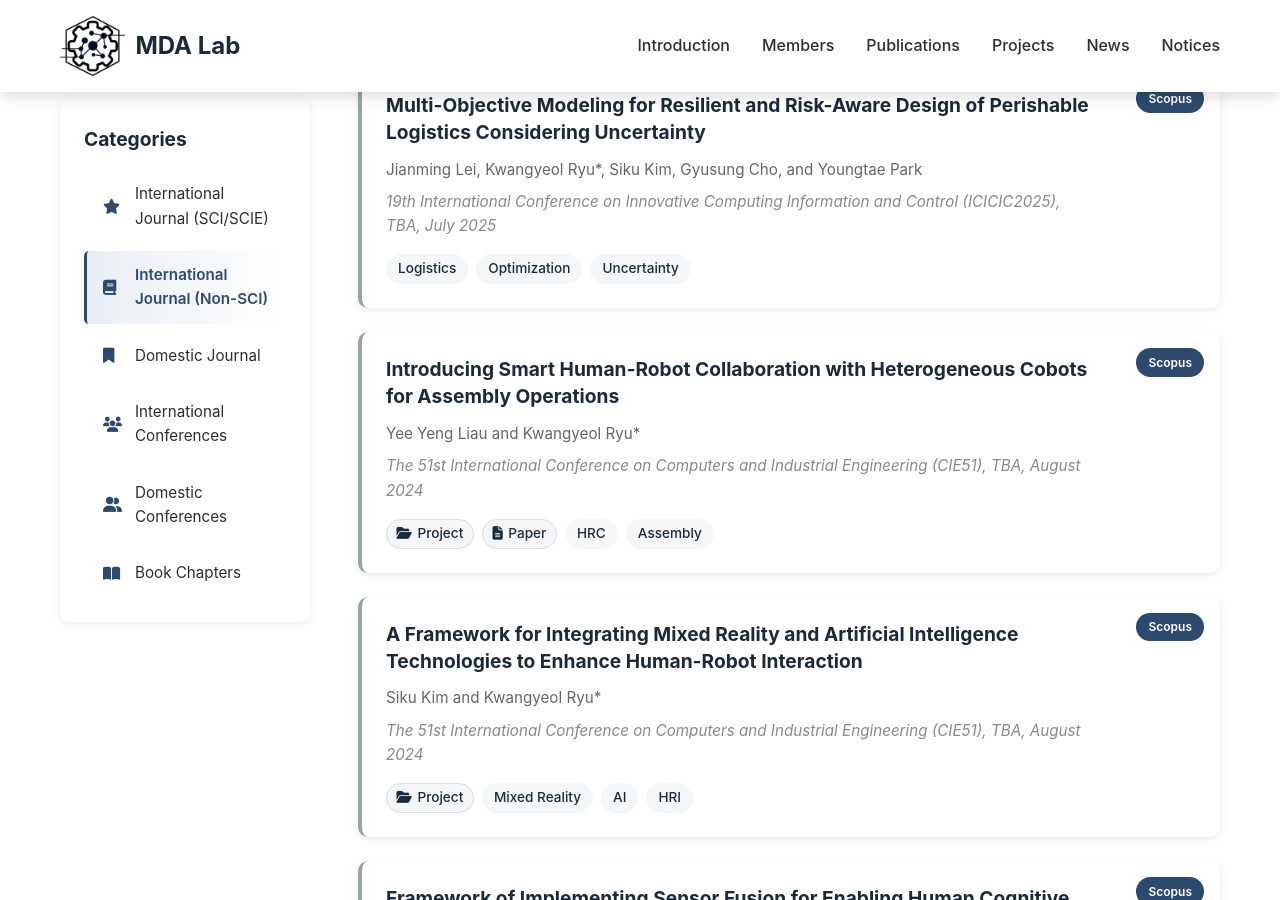
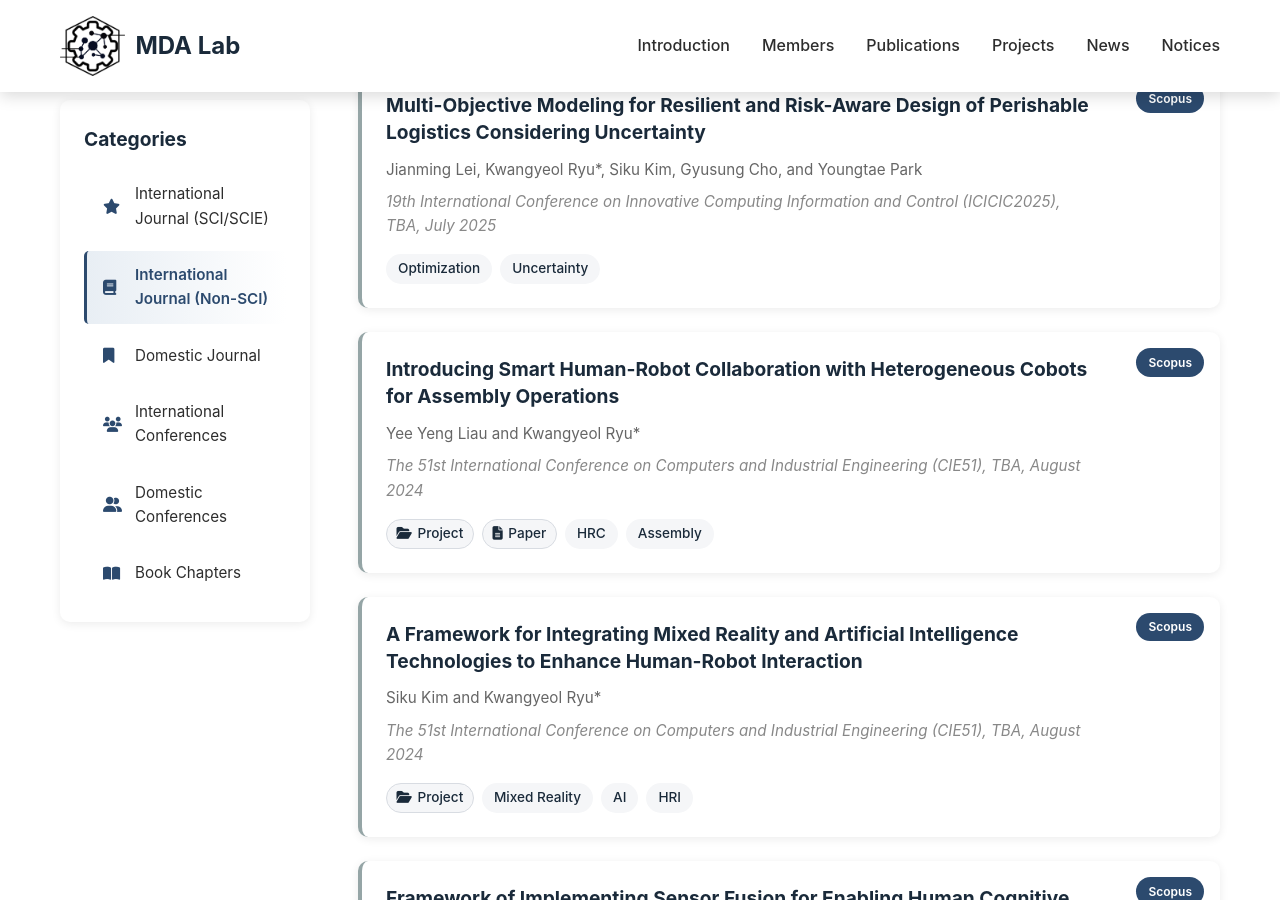
Before and after one commit to PNU-MDA-LAB/PNU-MDA-LAB.github.io, a Jekyll site: the page built from pages/publications.html, in a window 1280 px wide and 900 px high, scrolled down 10478 px. Built offline with Jekyll 4.4.1, drawn with Linux system fonts in a browser that asks for light colours.

Commit message:
테스트용 logistics 태그 삭제

```diff
--- a/_data/publications/international_non_sci.yml
+++ b/_data/publications/international_non_sci.yml
@@ -4,7 +4,7 @@
   volume: "TBA"
   date: "July 2025"
   badge: "Scopus"
-  tags: ["Logistics", "Optimization", "Uncertainty"]
+  tags: ["Optimization", "Uncertainty"]
   project_link: ""
   paper_link: ""
   description: ""
```
